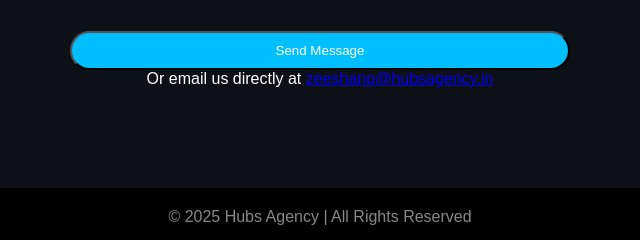
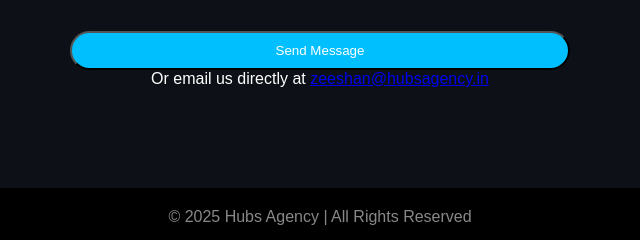
Before and after one commit to hubsxzry/hubsagency, a plain HTML site: page index.html in a window 1280 px wide. Shown: the part 2076-2316 px from the top of the page, 320-960 px from the left. Drawn offline with Linux system fonts and the light colour scheme.

Commit message:
Update index.html

```diff
--- a/index.html
+++ b/index.html
@@ -73,7 +73,7 @@
       <textarea name="message" placeholder="Your Message" required></textarea>
       <button type="submit" class="btn">Send Message</button>
     </form>
-    <p class="email-note">Or email us directly at <a href="mailto:zeeshan@hubsagency.in">zeeshanp@hubsagency.in</a></p>
+    <p class="email-note">Or email us directly at <a href="mailto:zeeshan@hubsagency.in">zeeshan@hubsagency.in</a></p>
   </section>
 
   <footer>
```
